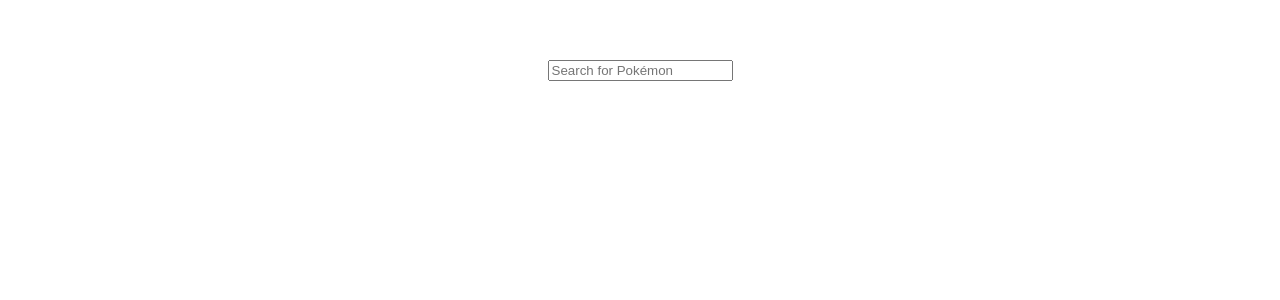
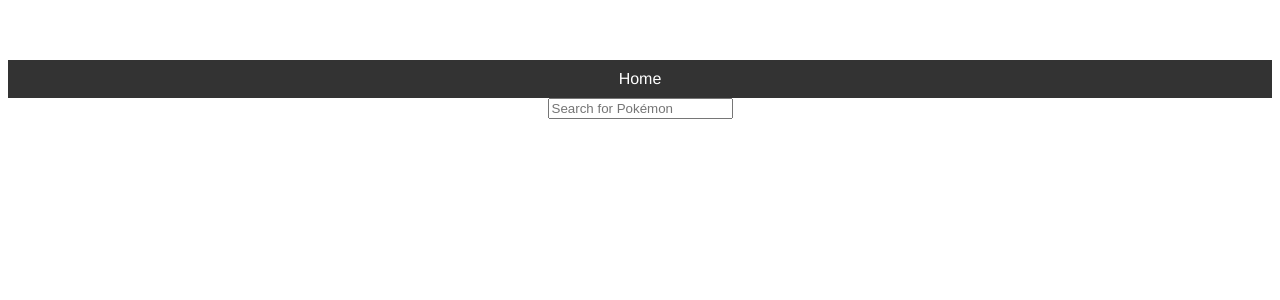
Before and after one commit to JoeArmbruster/PokemonTCG, a Vue app: page / in a window 1280 px wide. Shown: the top 300 px of the page. Built offline with nearby package versions, Linux system fonts and the light colour scheme.

Commit message:
Pokemon TCG project

```diff
--- a/src/App.vue
+++ b/src/App.vue
@@ -1,12 +1,18 @@
 <template>
   <div id="app">
+    <TheHeader />
     <router-view></router-view>
   </div>
 </template>
 
 <script>
+import TheHeader from './components/TheHeader.vue';
+
 export default {
   name: 'App',
+  components: {
+    TheHeader
+  }
 };
 </script>
 
--- a/src/components/CardDetails.vue
+++ b/src/components/CardDetails.vue
@@ -131,8 +131,9 @@
 }
 
 .price-item {
-  flex: 1;
+  flex: 0 1 calc(20% - 20px);
   margin-bottom: 20px;
+  margin-right: 20px;
   padding: 10px;
   border: 1px solid #ccc;
 }
@@ -144,6 +145,7 @@
 .price-row {
   display: flex;
   align-items: center;
+  justify-content: space-between;
   margin-bottom: 5px;
 }
 
@@ -153,6 +155,6 @@
 }
 
 .price-value {
-  margin-left: 5px;
+  margin-left: auto;
 }
 </style>
--- /dev/null
+++ b/src/components/TheHeader.vue
@@ -0,0 +1,25 @@
+<template>
+  <header>
+      <router-link to="/">Home</router-link>
+  </header>
+</template>
+
+<script>
+export default {
+    name: 'TheHeader',
+
+}
+</script>
+
+<style scoped>
+header {
+  background-color: #333;
+  padding: 10px;
+  color: white;
+}
+
+a {
+  color: white;
+  text-decoration: none;
+}
+</style>
```
